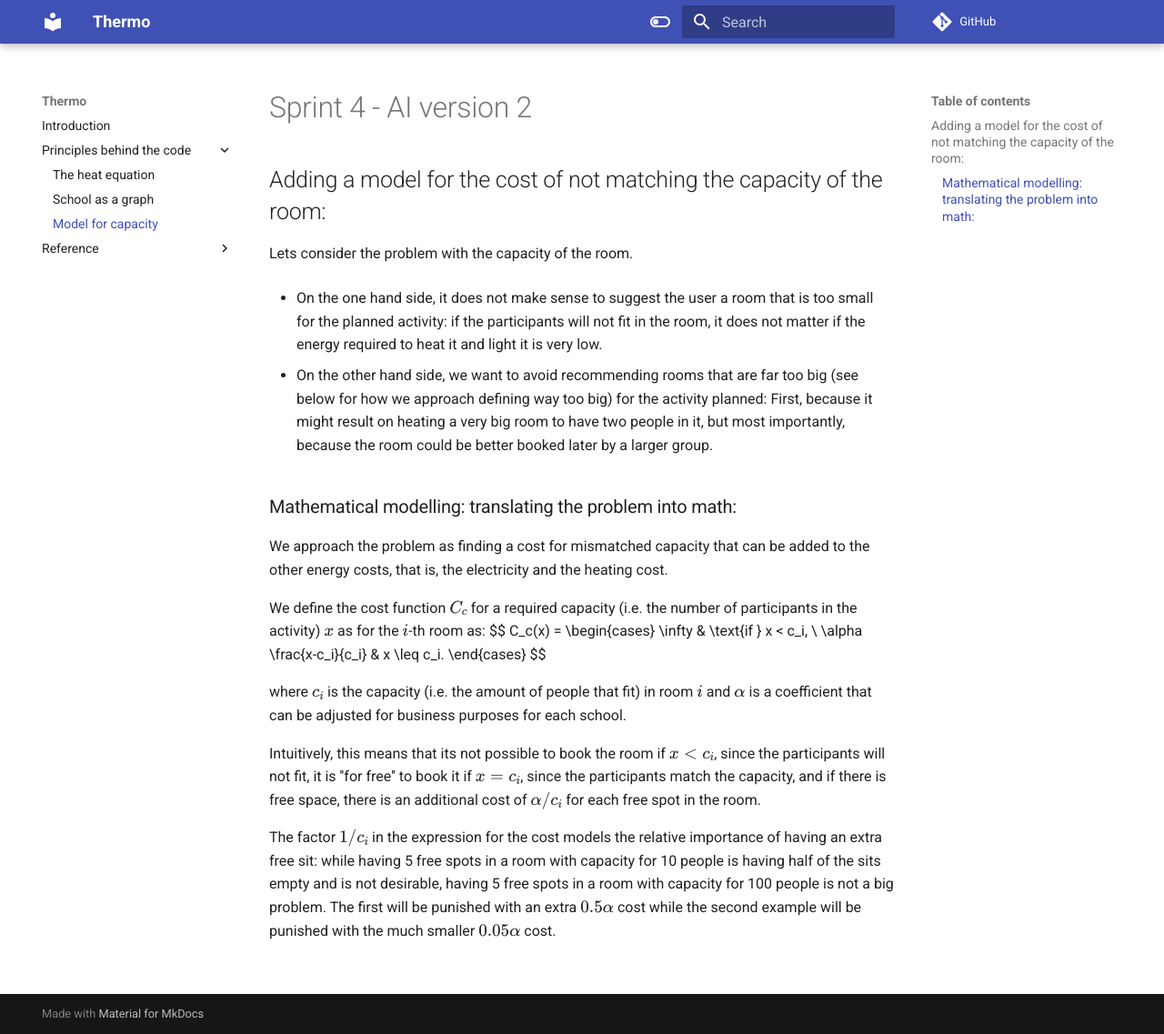
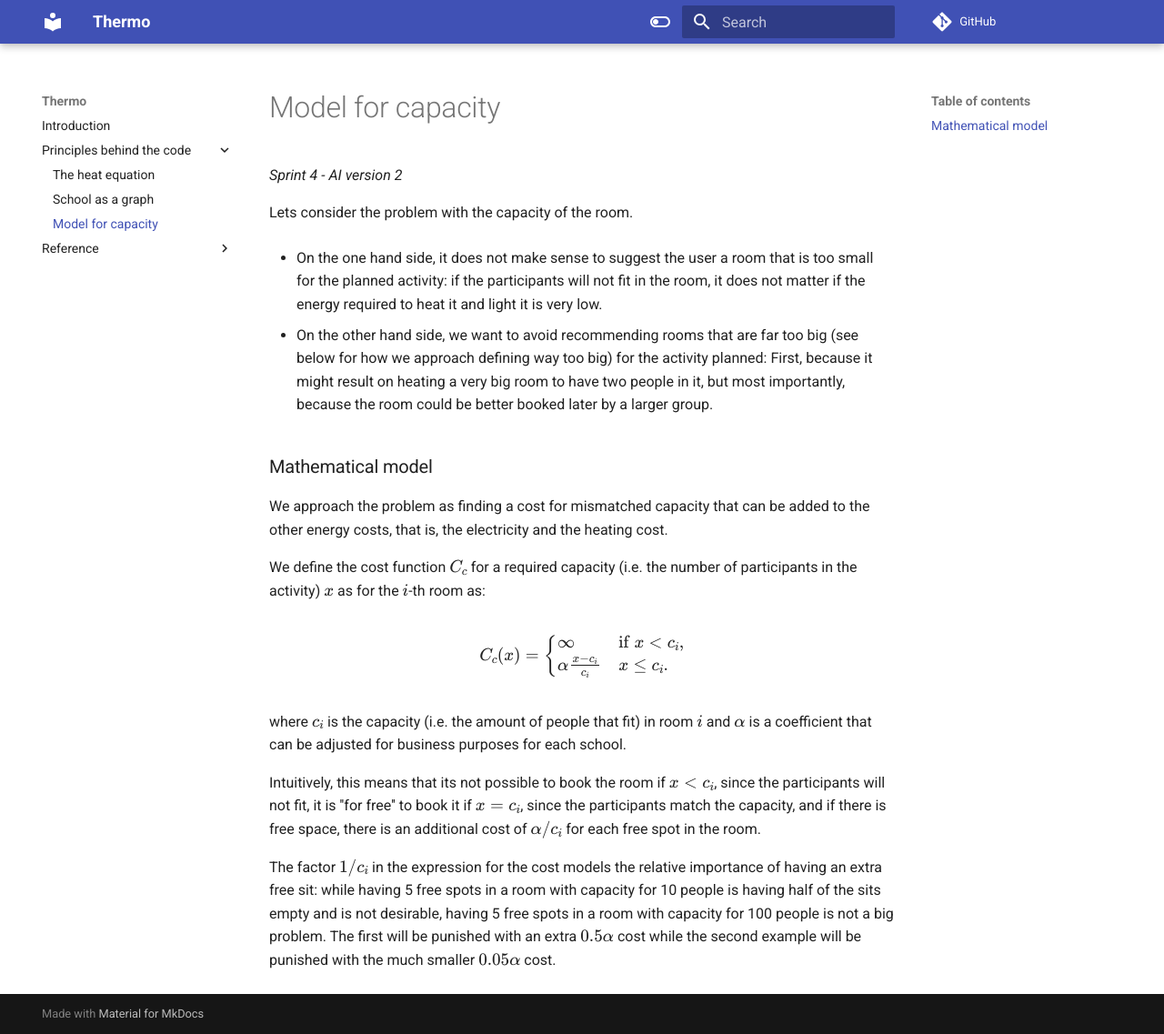
Before and after one commit to Enformanten/ai-booking-system, an MkDocs documentation site: the page built from docs/capacity.md, in a window 1280 px wide and 1137 px high. Shown: the whole window at 91% size. Built offline with MkDocs 1.6.1 and Material for MkDocs 9.7.7, drawn with Linux system fonts in a browser that asks for light colours; comment, search, counter and statistics services are not loaded.

```diff
--- a/docs/capacity.md
+++ b/docs/capacity.md
@@ -1,6 +1,4 @@
-# Sprint 4 - AI version 2
-
-## Adding a model for the cost of not matching the capacity of the room:
+*Sprint 4 - AI version 2*
 
 Lets consider the problem with the capacity of the room.
 
@@ -8,11 +6,12 @@ Lets consider the problem with the capacity of the room.
 
 -  On the other hand side, we want to avoid recommending rooms that are far too big (see below for how we approach defining way too big) for the activity planned: First, because it might result on heating a very big room to have two people in it, but most importantly, because the room could be better booked later by a larger group.
 
-### Mathematical modelling: translating the problem into math:
+### Mathematical model
 
 We approach the problem as finding a cost for mismatched capacity that can be added to the other energy costs, that is, the electricity and the heating cost.
 
 We define the cost function $C_c$ for a required capacity (i.e. the number of participants in the activity) $x$ as for the $i$-th room as:
+
 $$
 C_c(x) = \begin{cases}
 \infty & \text{if } x < c_i, \\
--- a/docs/graph.md
+++ b/docs/graph.md
@@ -1,6 +1,4 @@
-# Sprint 3 - AI version 1
-
-## The school as a graph
+*Sprint 3 - AI version 1*
 
 Let every school be represented by one or more graphs, where each node represents a room in the school. In this representation, two rooms share an edge if they share a wall (or a floor-ceiling in case of the school having more than one floor).
 
--- a/mkdocs.yml
+++ b/mkdocs.yml
@@ -30,6 +30,7 @@ markdown_extensions:
       check_paths: true
   - pymdownx.arithmatex:
       generic: true
+  - tables
 
 plugins:
   - search:
```
Also changed, not shown: README.md (+3 -0 lines), docs/ref/cost.md (+2 -0 lines), docs/thermo.md (+1 -1 lines), 1 other file.
